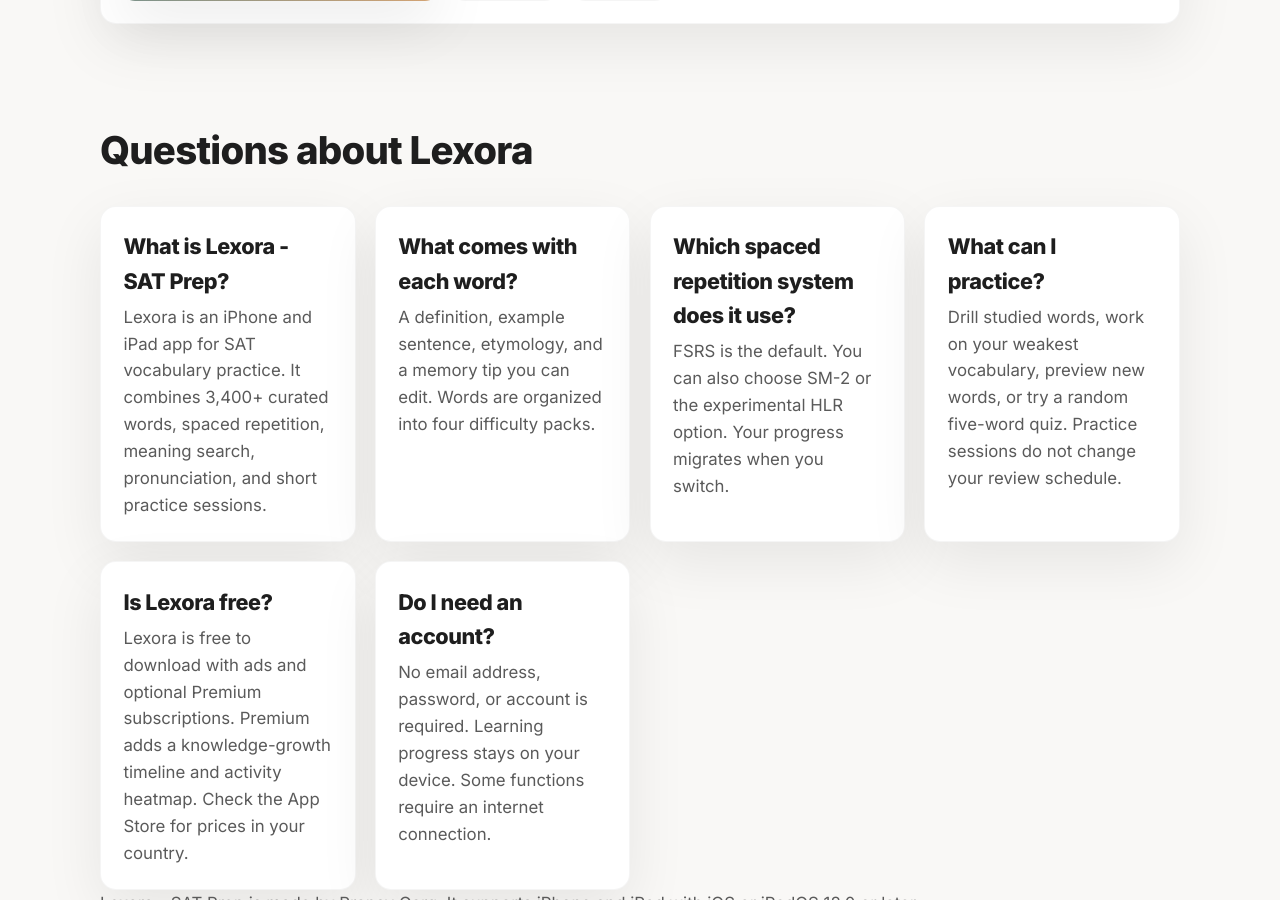
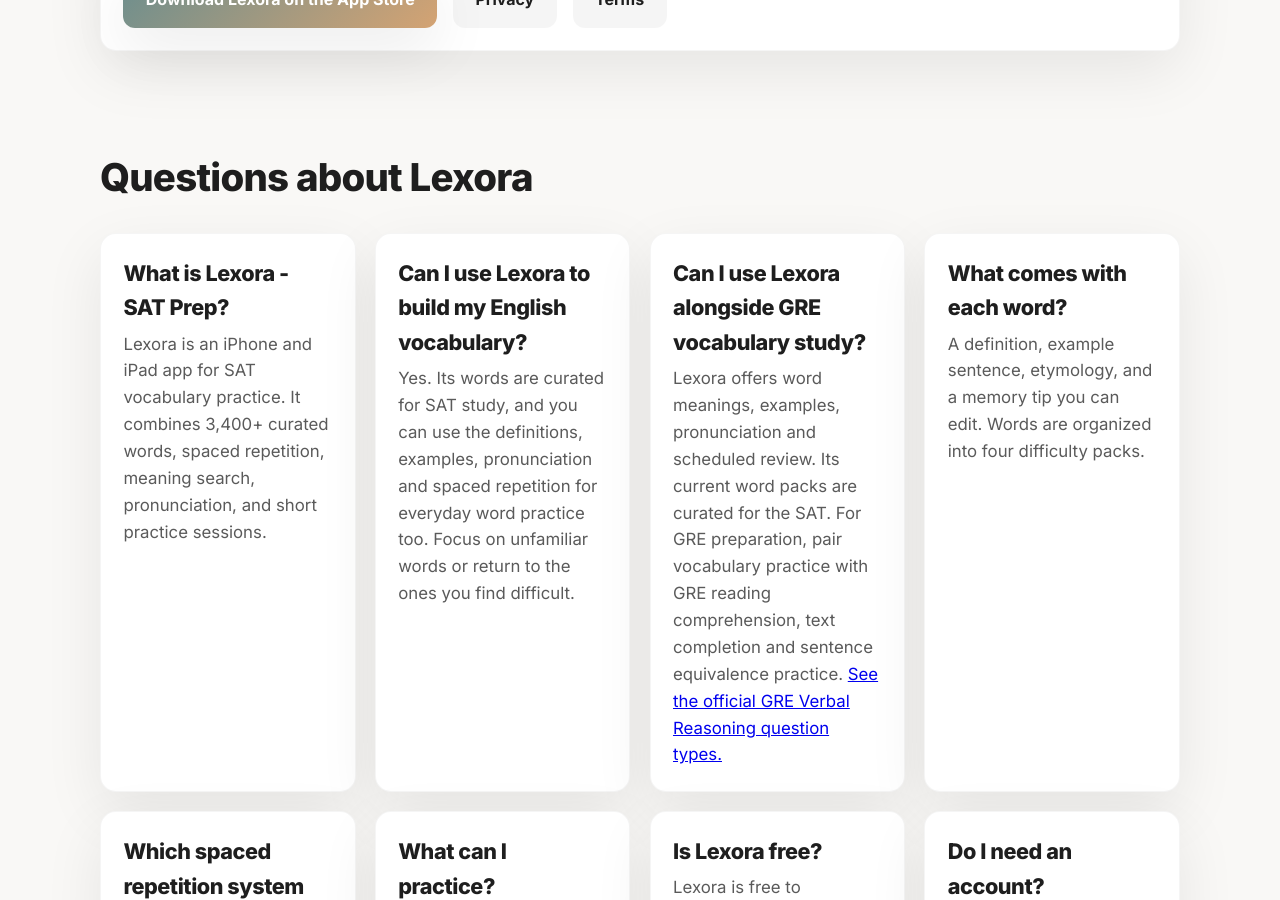
Before and after one commit to pgtgrly/pgtgrly.github.io, a Jekyll site: the page built from lexora/index.html, in a window 1280 px wide and 900 px high, scrolled down 1714 px. Built offline with Jekyll 4.4.1, drawn with Linux system fonts in a browser that asks for light colours; some of the changed text lies outside the part shown.

Commit message:
Connect app pages to ASMR, vocabulary and arcade discovery needs

```diff
--- a/apps/index.html
+++ b/apps/index.html
@@ -70,21 +70,21 @@
         <article class="app" style="--accent: #bf76e4;">
           <p class="kind">Sand and fluid playground</p>
           <h2>Drizzl - ASMR Sandbox</h2>
-          <p>Pour a pile, mix the colors, and cut a line through it. Tilt your device to send it flowing again. The sound follows the physics, with haptic feedback on supported iPhones.</p>
+          <p>Make your own sand art, take a relaxing ASMR break, or see what gravity does to a pile. Drizzl is a sand and fluid physics playground with live sound and haptic feedback on supported iPhones.</p>
           <p class="details">iPhone and iPad · iOS / iPadOS 17.6+<br>Free download with ads and in-app purchases</p>
           <div class="links"><a class="button" href="https://apps.apple.com/us/app/drizzl-asmr-sandbox/id6756356975">Get Drizzl on the App Store</a><a href="/drizzl/">Explore Drizzl and common questions</a></div>
         </article>
         <article class="app" style="--accent: #20a49b;">
           <p class="kind">Orbital arcade</p>
           <h2>AFTERARC: Ricochet</h2>
-          <p>Catch the return, choose the angle, and see what your next upgrade changes. Steer a crescent paddle through bosses, portals, and moving targets. Play the core game offline.</p>
+          <p>Want a fun arcade challenge with a build to figure out? Aim your rebounds, choose upgrades, and try a different approach on your next run. Steer through bosses, portals, and moving targets. The core game works offline.</p>
           <p class="details">iPhone and iPad · iOS / iPadOS 15.0+<br>Free download with ads and in-app purchases</p>
           <div class="links"><a class="button" href="https://apps.apple.com/us/app/afterarc-ricochet/id6811348292">Get AFTERARC on the App Store</a><a href="/afterarc/">Explore AFTERARC and common questions</a></div>
         </article>
         <article class="app" style="--accent: #ba822f;">
           <p class="kind">SAT vocabulary practice</p>
           <h2>Lexora - SAT Prep</h2>
-          <p>Meet 3,400+ SAT words in context. Practice a few, hear how they sound, and revisit them with spaced repetition. FSRS is the default, with SM-2 and HLR also available.</p>
+          <p>Build your English vocabulary or practice for the SAT. Meet 3,400+ curated SAT words, hear their pronunciation, and review the ones you find difficult. FSRS is the default, with SM-2 and HLR also available.</p>
           <p class="details">iPhone and iPad · iOS / iPadOS 18.0+<br>Free download with ads and optional Premium subscriptions</p>
           <div class="links"><a class="button" href="https://apps.apple.com/us/app/lexora-sat-prep/id6756804938">Get Lexora on the App Store</a><a href="/lexora/">Explore Lexora and common questions</a></div>
         </article>
--- a/lexora/index.html
+++ b/lexora/index.html
@@ -8,11 +8,11 @@
   {% include analytics.html %}
     <meta charset="UTF-8">
     <meta name="viewport" content="width=device-width, initial-scale=1.0">
-    <title>Lexora - SAT Prep | Spaced vocabulary practice</title>
+    <title>Lexora - SAT Prep | Vocabulary and spaced repetition</title>
     <link rel="stylesheet" href="style.css">
-    <meta name="description" content="Lexora - SAT Prep offers 3,400+ SAT words, spaced repetition, meaning search and short practice sessions for iPhone and iPad. No account required.">
-    <meta property="og:title" content="Lexora - SAT Prep | Spaced vocabulary practice">
-    <meta property="og:description" content="Lexora - SAT Prep offers 3,400+ SAT words, spaced repetition, meaning search and short practice sessions for iPhone and iPad. No account required.">
+    <meta name="description" content="Build your English vocabulary with Lexora - SAT Prep: 3,400+ SAT words, spaced repetition, definitions, examples and pronunciation. For iPhone and iPad.">
+    <meta property="og:title" content="Lexora - SAT Prep | Vocabulary and spaced repetition">
+    <meta property="og:description" content="Build your English vocabulary with Lexora - SAT Prep: 3,400+ SAT words, spaced repetition, definitions, examples and pronunciation. For iPhone and iPad.">
     <link rel="icon" type="image/png" href="../favicon.png">
     <link rel="canonical" href="https://pranavgarg.in/lexora/">
     <meta property="og:url" content="https://pranavgarg.in/lexora/">
@@ -24,7 +24,7 @@
   "name": "Lexora - SAT Prep",
   "identifier": "6756804938",
   "url": "https://pranavgarg.in/lexora/",
-  "description": "Lexora - SAT Prep offers 3,400+ SAT words, spaced repetition, meaning search and short practice sessions for iPhone and iPad. No account required.",
+  "description": "Build your English vocabulary with Lexora - SAT Prep: 3,400+ SAT words, spaced repetition, definitions, examples and pronunciation. For iPhone and iPad.",
   "applicationCategory": "EducationalApplication",
   "operatingSystem": "iOS 18.0 or later; iPadOS 18.0 or later",
   "downloadUrl": "https://apps.apple.com/us/app/lexora-sat-prep/id6756804938",
@@ -49,7 +49,7 @@
         <div>
             <span class="badge">SAT Verbal • Daily Coach</span>
             <h1>Lexora - SAT Prep</h1>
-            <p>Meet a word, learn it in context, and come back to it before it slips away. Practice 3,400+ SAT words with spaced repetition and short daily sessions.</p>
+            <p>Keep meeting words you almost know? Learn their meanings, hear them aloud, and practice the ones that trip you up. Build your English vocabulary with 3,400+ SAT words and spaced repetition.</p>
             <div class="cta-row">
                 <a class="cta" href="https://apps.apple.com/us/app/lexora-sat-prep/id6756804938" target="_blank" rel="noopener">Download Lexora on the App Store</a>
                 <a class="cta ghost" href="lexora-support.html">Need help?</a>
@@ -128,6 +128,8 @@
         <h2>Questions about Lexora</h2>
         <div class="panel-grid">
             <article class="card"><h3>What is Lexora - SAT Prep?</h3><p>Lexora is an iPhone and iPad app for SAT vocabulary practice. It combines 3,400+ curated words, spaced repetition, meaning search, pronunciation, and short practice sessions.</p></article>
+            <article class="card"><h3>Can I use Lexora to build my English vocabulary?</h3><p>Yes. Its words are curated for SAT study, and you can use the definitions, examples, pronunciation and spaced repetition for everyday word practice too. Focus on unfamiliar words or return to the ones you find difficult.</p></article>
+            <article class="card"><h3>Can I use Lexora alongside GRE vocabulary study?</h3><p>Lexora offers word meanings, examples, pronunciation and scheduled review. Its current word packs are curated for the SAT. For GRE preparation, pair vocabulary practice with GRE reading comprehension, text completion and sentence equivalence practice. <a href="https://www.ets.org/gre/test-takers/general-test/prepare/content/verbal-reasoning.html">See the official GRE Verbal Reasoning question types.</a></p></article>
             <article class="card"><h3>What comes with each word?</h3><p>A definition, example sentence, etymology, and a memory tip you can edit. Words are organized into four difficulty packs.</p></article>
             <article class="card"><h3>Which spaced repetition system does it use?</h3><p>FSRS is the default. You can also choose SM-2 or the experimental HLR option. Your progress migrates when you switch.</p></article>
             <article class="card"><h3>What can I practice?</h3><p>Drill studied words, work on your weakest vocabulary, preview new words, or try a random five-word quiz. Practice sessions do not change your review schedule.</p></article>
```
Also changed, not shown: afterarc/index.html (+8 -6 lines), drizzl/index.html (+9 -9 lines).
